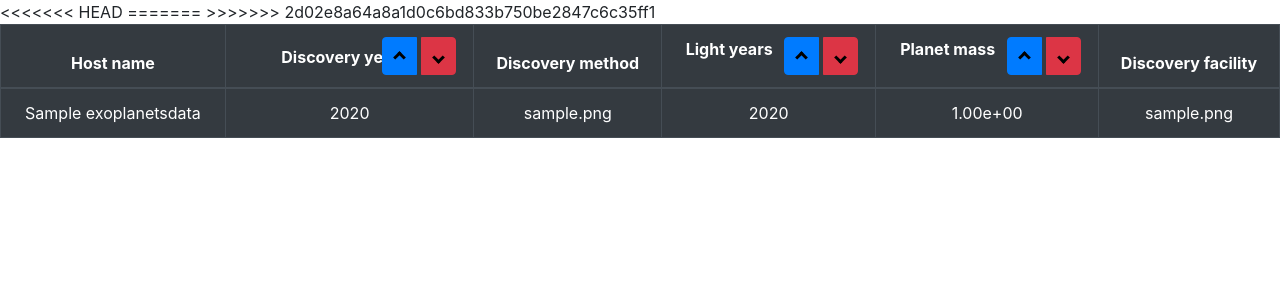
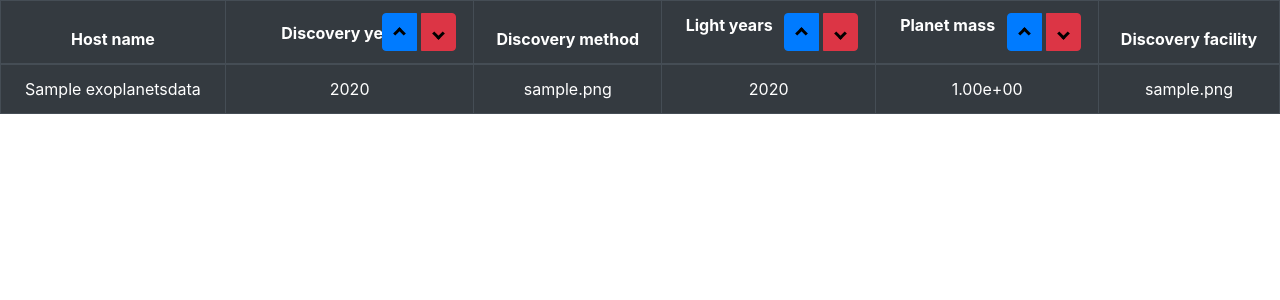
Before and after one commit to fancy-cloud/nasa-exoplanet-archive, a Django app: page / in a window 1280 px wide. Shown: the top 300 px of the page. Run offline with Django 3.2, Linux system fonts and the light colour scheme; tables that the repository leaves empty hold one stand-in row (values such as "Sample post"); some libraries are stand-ins or nearby versions.

Commit message:
ugly html with forms

```diff
--- a/nasa_exoplanet_archive/main/templates/main/index.html
+++ b/nasa_exoplanet_archive/main/templates/main/index.html
@@ -8,8 +8,7 @@
     	<!-- Bootstrap CSS -->
 	<link rel="stylesheet" href="https://stackpath.bootstrapcdn.com/bootstrap/4.4.1/css/bootstrap.min.css" integrity="sha384-Vkoo8x4CGsO3+Hhxv8T/Q5PaXtkKtu6ug5TOeNV6gBiFeWPGFN9MuhOf23Q9Ifjh" crossorigin="anonymous">
 
-<<<<<<< HEAD
-		<style type="text/css">
+	<style type="text/css">
 			button {
 	  			margin-right: 5px;
 			}
@@ -43,9 +42,7 @@
 		</style>
 
 		<title>NASA Exoplanets Archive</title>
-=======
 	<title>NASA Exoplanets Archive</title>
->>>>>>> 2d02e8a64a8a1d0c6bd833b750be2847c6c35ff1
 	</head>
 	<body>
 
```
